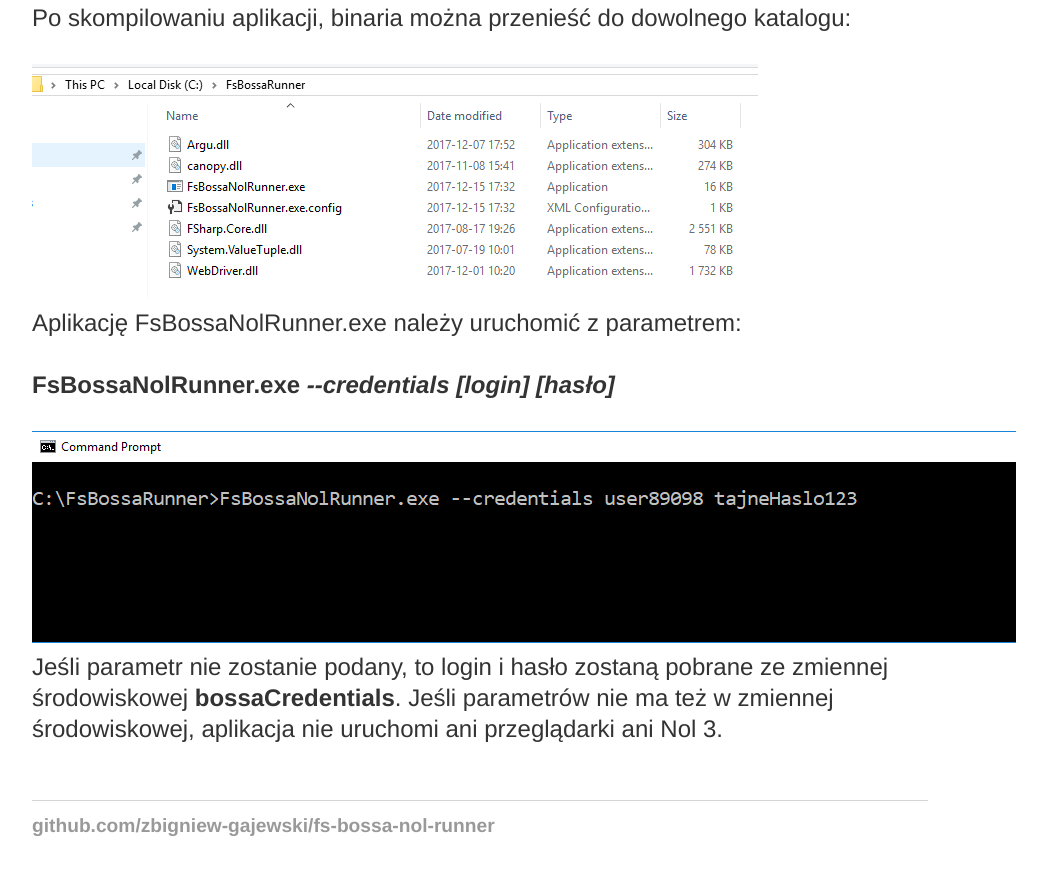
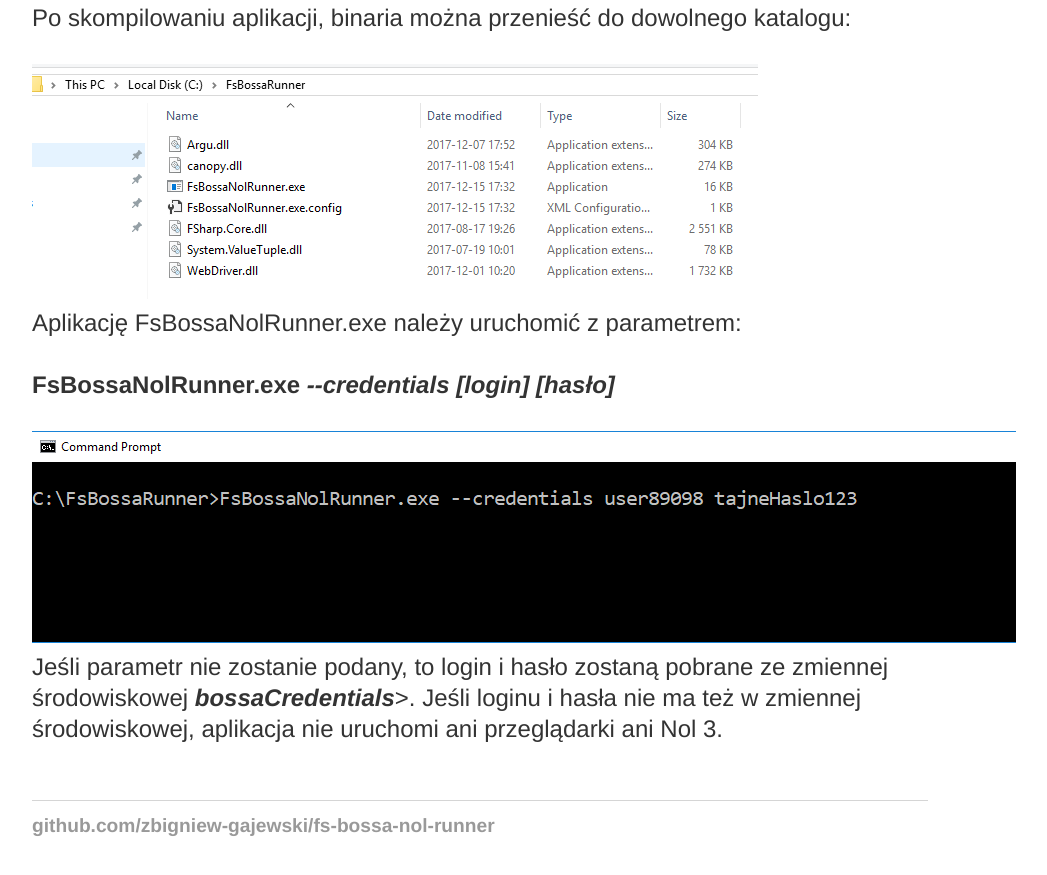
Before and after one commit to zbigniew-gajewski/fs-bossa-nol-runner, a Jekyll site: the page built from docs/index.html, in a window 1280 px wide and 900 px high, scrolled down 2179 px. Shown: the top 875 px of the window, without its empty margins (160-1207 px from the left). Built offline with Jekyll 4.4.1, drawn with Linux system fonts in a browser that asks for light colours.

Commit message:
Description updated

```diff
--- a/docs/index.html
+++ b/docs/index.html
@@ -85,7 +85,7 @@ title: Nol3 runner
 			<img src="{{ site.baseurl }}/assets/FsBossaNolRunnerExe.png"></img>
 			</br>
 			Jeśli parametr nie zostanie podany, to login i hasło zostaną pobrane ze zmiennej środowiskowej
-			<strong>bossaCredentials</strong>. Jeśli parametrów nie ma też w zmiennej środowiskowej, aplikacja nie uruchomi ani przeglądarki
+			<em><strong>bossaCredentials</strong></em>>. Jeśli loginu i hasła nie ma też w zmiennej środowiskowej, aplikacja nie uruchomi ani przeglądarki
 			ani Nol 3.
 			</br>
 			</br>
```
